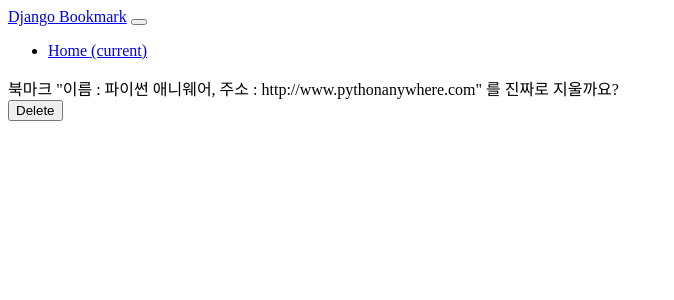
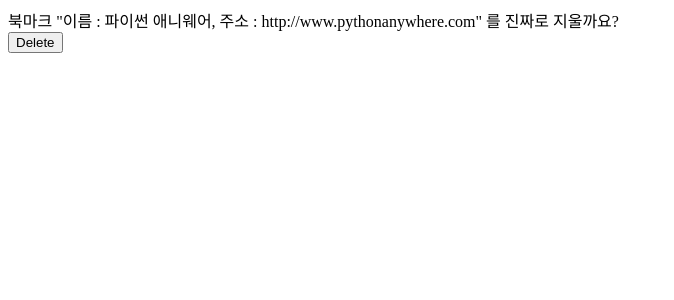
Before and after one commit to ddadcd2/bookmark, a Django app: page /bookmark/delete/11/ in a window 1280 px wide. Shown: the top 300 px of the page, without its empty margins (0-674 px from the left). Run offline with Django 3.2, Linux system fonts and the light colour scheme; data comes from the database, SQL or seed files in the repository.

Commit message:
bootstrap

```diff
--- a/bookmark/templates/base.html
+++ b/bookmark/templates/base.html
@@ -10,30 +10,8 @@
     </title>
 </head>
 <body>
-<div class="container">
-    <nav class="navbar navbar-expand-lg navbar-light bg-light">
-        <a class="navbar-brand" href="#">Django Bookmark</a>
-        <button class="navbar-toggler" type="button" data-toggle="collapse" data-target="#navbarSupportedContent" aria-controls="navbarSupportedContent" aria-expanded="false" aria-label="Toggle navigation">
-            <span class="navbar-toggler-icon"></span>
-        </button>
-        <div class="collapse navbar-collapse" id="navbarSupportedContent">
-            <ul class="navbar-nav mr-auto">
-                <li class="nav-item active">
-                    <a class="nav-link" href="#">Home <span class="sr-only">(current)</span></a>
-                </li>
-            </ul>
-        </div>
-    </nav>
-    <p></p>
-    <div class="row">
-        <div class="col">
-            {% block content %}
-            {% endblock %}
+    {% block content %}     {# 내용 블럭 #}
 
-            {% block pagination %}
-            {% endblock %}
-        </div>
-    </div>
-</div>
+    {% endblock %}
 </body>
 </html>
```
